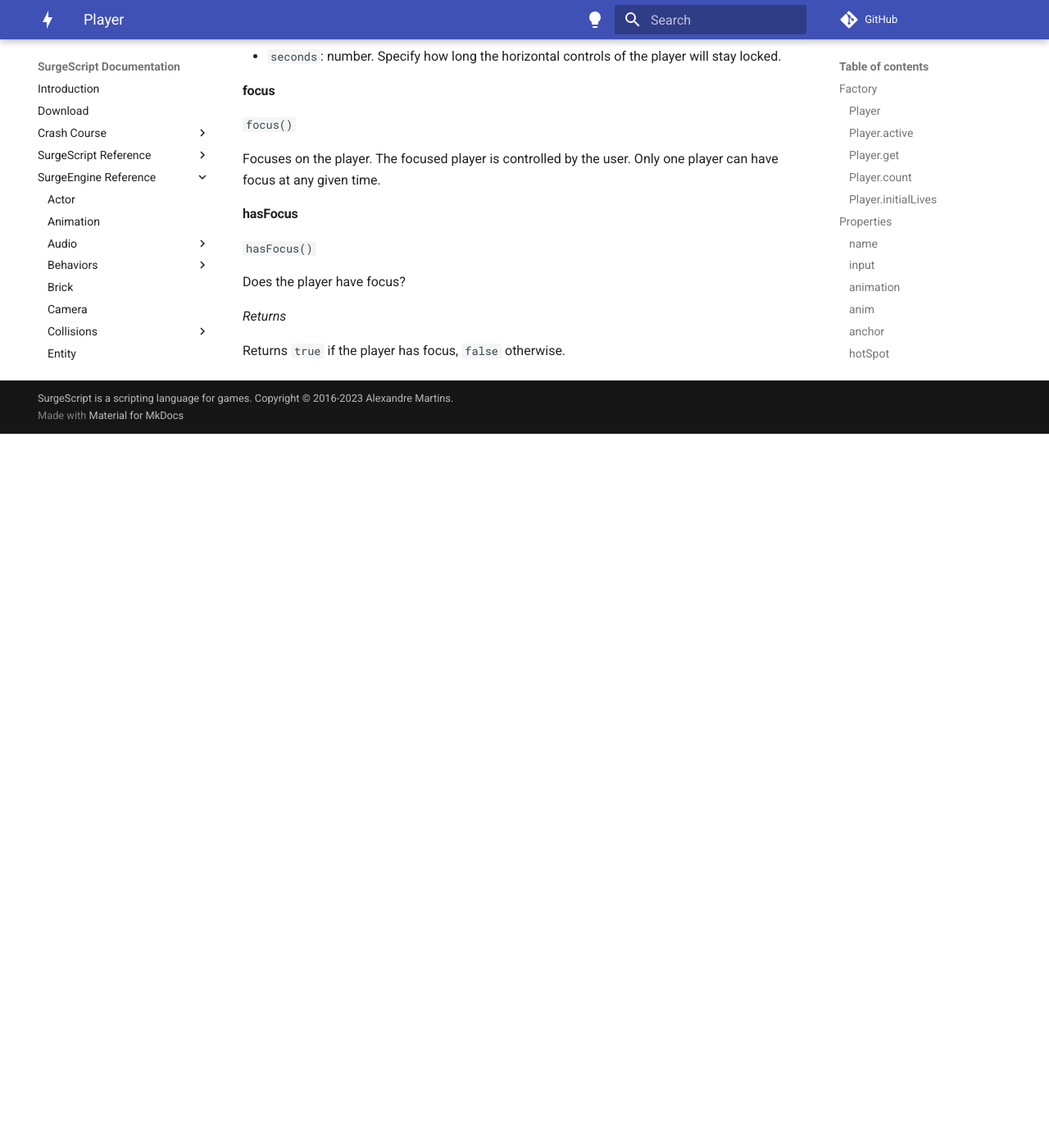
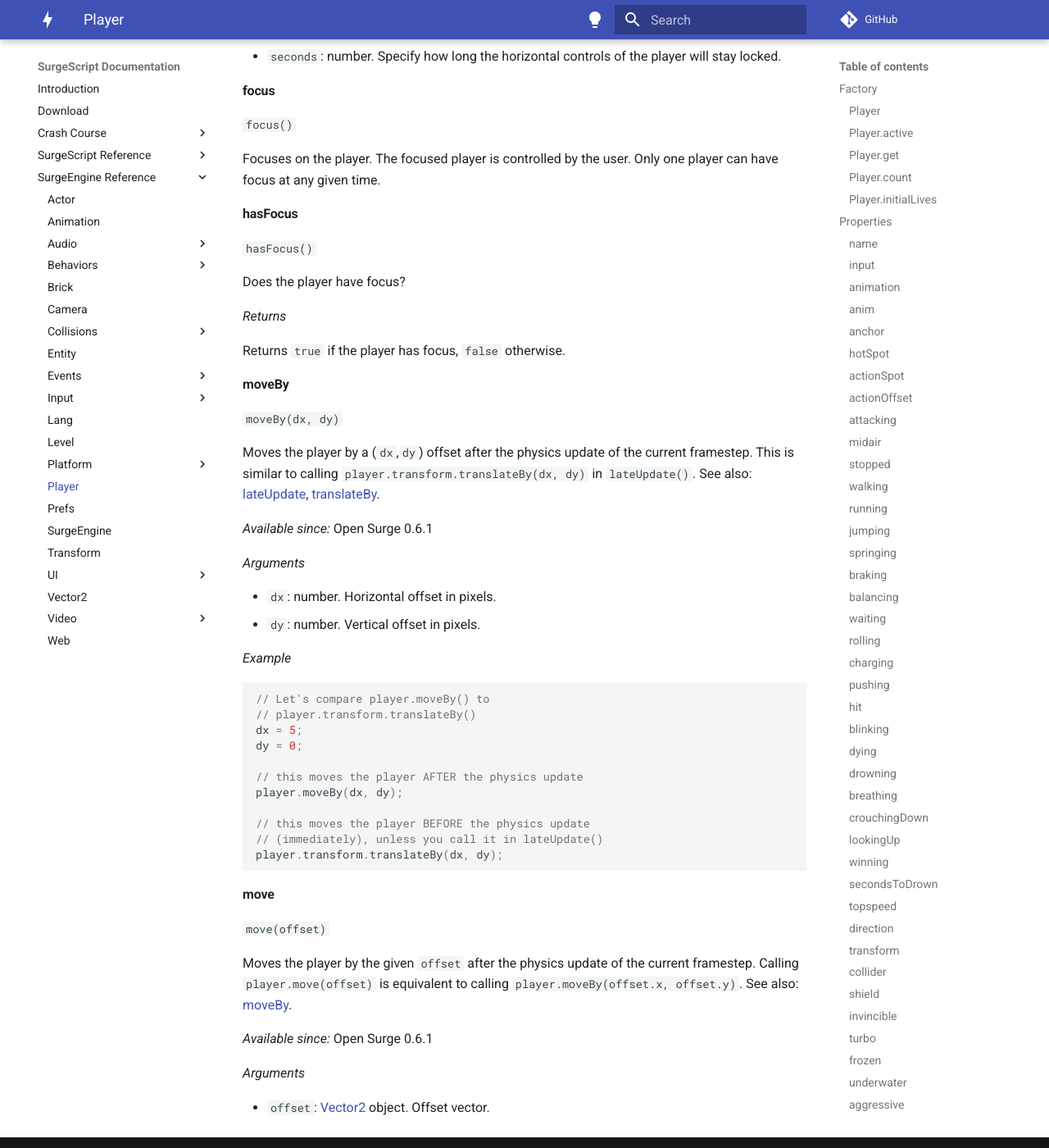
Before and after one commit to alemart/surgescript, an MkDocs documentation site: the page built from docs/engine/player.md, in a window 1280 px wide and 1400 px high, scrolled down 13015 px. Shown: the whole window at 82% size. Built offline with MkDocs 1.6.1 and Material for MkDocs 9.7.7, drawn with Linux system fonts in a browser that asks for light colours; comment, search, counter and statistics services are not loaded; before the commit the page ends 13544 px from its top, so only the background shows below that.

Commit message:
Docs: add Player.moveBy() and Player.move()

````diff
--- a/docs/engine/player.md
+++ b/docs/engine/player.md
@@ -622,3 +622,44 @@ Does the player have focus?
 *Returns*
 
 Returns `true` if the player has focus, `false` otherwise.
+
+#### moveBy
+
+`moveBy(dx, dy)`
+
+Moves the player by a (`dx`,`dy`) offset after the physics update of the current framestep. This is similar to calling `player.transform.translateBy(dx, dy)` in `lateUpdate()`. See also: [lateUpdate](/engine/entity#lateupdate), [translateBy](/engine/transform#translateby).
+
+*Available since:* Open Surge 0.6.1
+
+*Arguments*
+
+* `dx`: number. Horizontal offset in pixels.
+* `dy`: number. Vertical offset in pixels.
+
+*Example*
+
+```cs
+// Let's compare player.moveBy() to
+// player.transform.translateBy()
+dx = 5;
+dy = 0;
+
+// this moves the player AFTER the physics update
+player.moveBy(dx, dy);
+
+// this moves the player BEFORE the physics update
+// (immediately), unless you call it in lateUpdate()
+player.transform.translateBy(dx, dy);
+```
+
+#### move
+
+`move(offset)`
+
+Moves the player by the given `offset` after the physics update of the current framestep. Calling `player.move(offset)` is equivalent to calling `player.moveBy(offset.x, offset.y)`. See also: [moveBy](#moveby).
+
+*Available since:* Open Surge 0.6.1
+
+*Arguments*
+
+* `offset`: [Vector2](/engine/vector2) object. Offset vector.
````
